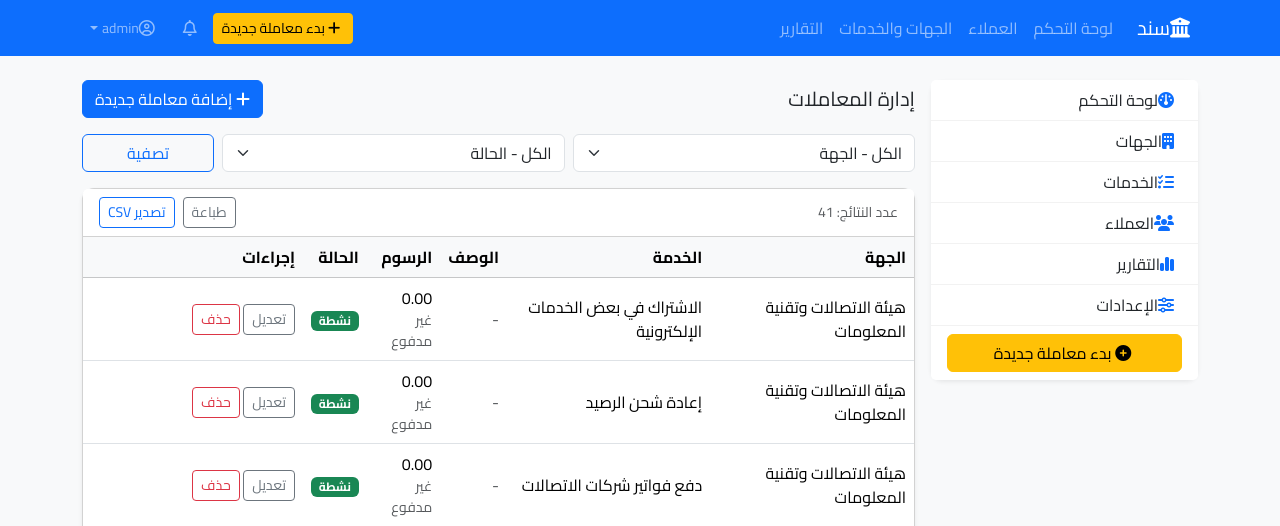
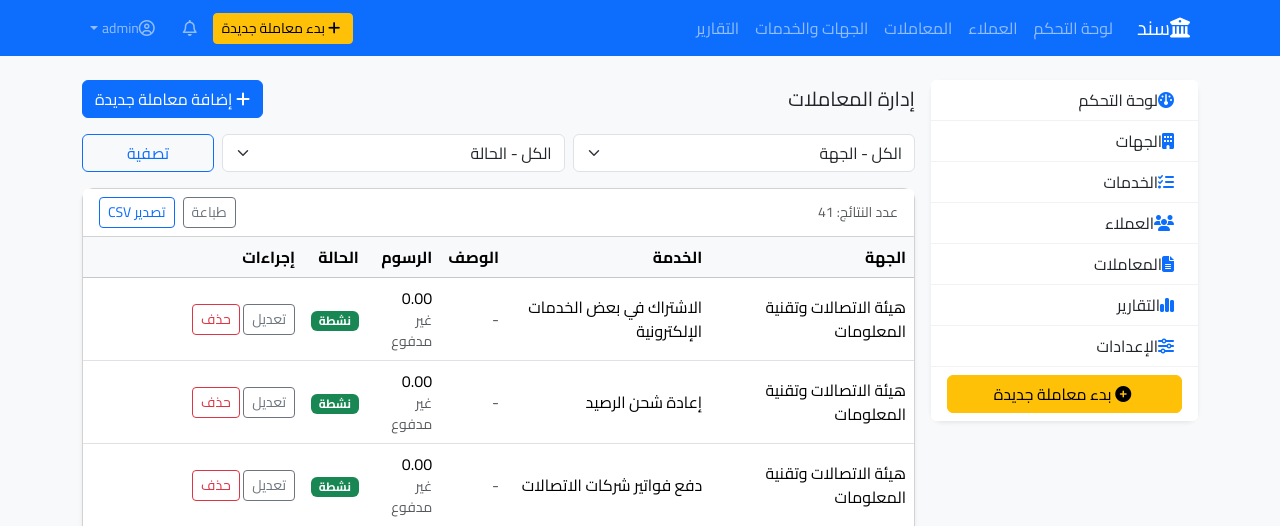
Before and after one commit to citybeachgulf-droid/sanad, a Flask app: page /transactions in a window 1280 px wide. Shown: the top 526 px of the page. Run offline with Flask 3, Linux system fonts and the light colour scheme; a user stored in the database is signed in; some libraries are stand-ins or nearby versions.

Commit message:
Add managed transactions link to navbar and sidebar (#49)
Co-authored-by: Cursor Agent <cursoragent@cursor.com>

```diff
--- a/sandak_flask_project/app/templates/navbar.html
+++ b/sandak_flask_project/app/templates/navbar.html
@@ -20,6 +20,7 @@
       <ul class="navbar-nav me-auto mb-2 mb-lg-0">
         <li class="nav-item"><a class="nav-link" href="{{ url_for('main.dashboard') }}">لوحة التحكم</a></li>
         <li class="nav-item"><a class="nav-link" href="{{ url_for('main.clients') }}">العملاء</a></li>
+        <li class="nav-item"><a class="nav-link" href="{{ url_for('main.managed_transactions_list') }}">المعاملات</a></li>
         {% if current_user.is_authenticated and current_user.role == 'admin' %}
         <li class="nav-item"><a class="nav-link" href="{{ url_for('admin.catalog_list') }}">الجهات والخدمات</a></li>
         <li class="nav-item"><a class="nav-link" href="{{ url_for('main.custom_reports') }}">التقارير</a></li>
--- a/sandak_flask_project/app/templates/sidebar.html
+++ b/sandak_flask_project/app/templates/sidebar.html
@@ -18,6 +18,10 @@
         <i class="fa-solid fa-users ms-2 text-primary"></i>
         العملاء
       </a>
+      <a class="list-group-item list-group-item-action d-flex align-items-center" href="{{ url_for('main.managed_transactions_list') }}">
+        <i class="fa-solid fa-file-lines ms-2 text-primary"></i>
+        المعاملات
+      </a>
       <a class="list-group-item list-group-item-action d-flex align-items-center" href="{{ url_for('main.custom_reports') }}">
         <i class="fa-solid fa-chart-simple ms-2 text-primary"></i>
         التقارير
--- a/sandak_flask_project/app/templates/transactions.html
+++ b/sandak_flask_project/app/templates/transactions.html
@@ -137,7 +137,7 @@
         </div>
 
         {% else %}
-        <tr><td colspan="5" class="text-center text-muted">لا توجد معاملات</td></tr>
+        <tr><td colspan="6" class="text-center text-muted">لا توجد معاملات</td></tr>
         {% endfor %}
       </tbody>
     </table>
```
